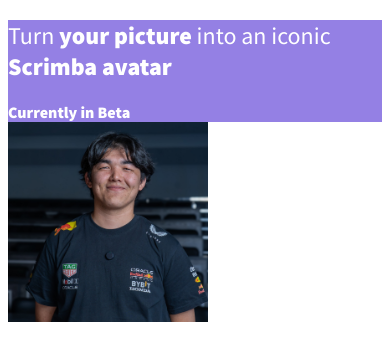
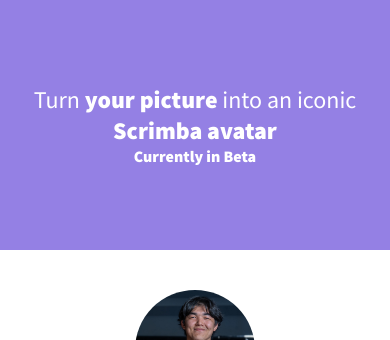
Before and after one commit to semizemes/responsive-design-workshop, a website built with Vite: page index.html in a window 390 px wide. Shown: the top 340 px of the page. Built offline with nearby package versions, Linux system fonts and the light colour scheme.

Commit message:
fix: adjust styles for body, h1, intro, and main content for better layout and responsiveness

```diff
--- a/styles.css
+++ b/styles.css
@@ -1,6 +1,7 @@
 body {
     font-family: 'Source Sans Pro', sans-serif;
     color: #404040;
+    margin: 0;
 }
 
 /* =================
@@ -9,6 +10,7 @@
 
 h1 {
     font-weight: 400;
+    margin: 0;
 }
 
 .beta-text {
@@ -24,12 +26,12 @@
     Intro
    ================= */
 
-.img-main{
-    width: 200px;
-    height: 200px;
-}
-
 .intro {
+    display: flex;
+    flex-direction: column;
+    justify-content: center;
+    min-height: 250px;
+    text-align: center;
     color: #fff;
     background-color: #9480e4;
 }
@@ -38,6 +40,19 @@
     Main content
    ==================== */
 
+.main-content {
+    display: flex;
+    flex-direction: column;
+    align-items: center;
+    padding-top: 2.5em;
+    padding-left: 2em;
+    padding-right: 2em;
+}
+
+.img-main {
+    width: 120px;
+    border-radius: 50%;
+}
 
 /* =================
     Form
```
